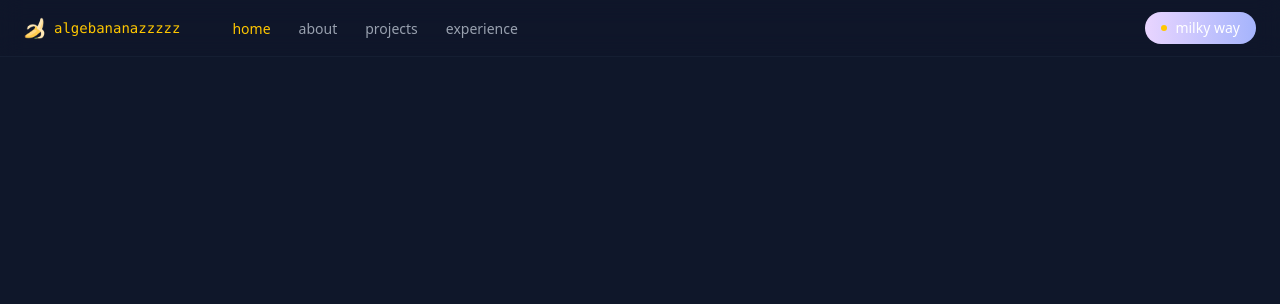
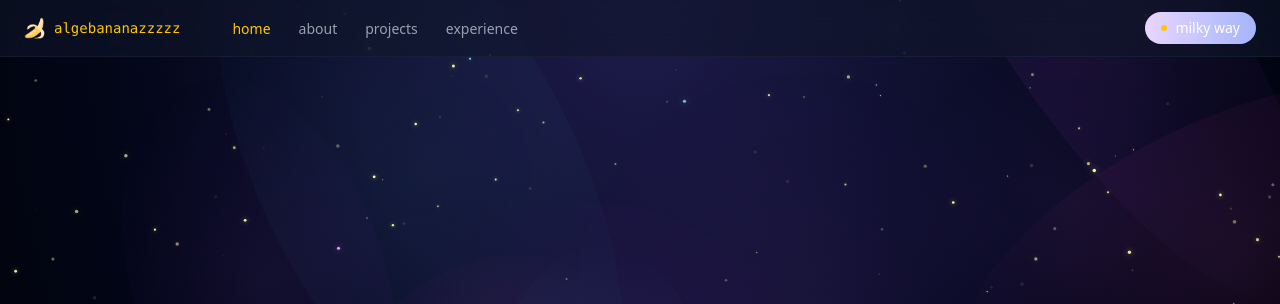
Before and after one commit to algebananazzzzz/algebananazzzzz.github.io, an Astro site: page / in a window 1280 px wide. Shown: the top 304 px of the page. Built offline with nearby package versions, Linux system fonts and the light colour scheme; Astro itself is replaced by a stand-in of ours; animation ran at ten frames a second.

Commit message:
feat: Cosmos canvas island with reduced-complexity fallback
Change-Id: I39a72eae256b3f32cc550858eb1d7a0f5f82f225
Co-Authored-By: Claude Sonnet 4.6 <noreply@anthropic.com>

```diff
--- /dev/null
+++ b/src/components/island/Cosmos.tsx
@@ -0,0 +1,106 @@
+import { useEffect, useRef } from 'react';
+import { useReducedComplexity } from '@/lib/useReducedComplexity';
+
+type Star = { x: number; y: number; r: number; phase: number; speed: number; hue: number };
+type Nebula = { x: number; y: number; rx: number; ry: number; rot: number; hue: number; alpha: number };
+
+const STAR_COUNT = 280;
+const NEBULA_COUNT = 18;
+
+export default function Cosmos() {
+  const ref = useRef<HTMLCanvasElement>(null);
+  const reduced = useReducedComplexity();
+
+  useEffect(() => {
+    const canvas = ref.current;
+    if (!canvas) return;
+    const ctx = canvas.getContext('2d', { alpha: true });
+    if (!ctx) return;
+
+    let stars: Star[] = [];
+    let nebulae: Nebula[] = [];
+    const dpr = Math.min(window.devicePixelRatio || 1, 2);
+
+    const resize = () => {
+      const w = window.innerWidth;
+      const h = window.innerHeight;
+      canvas.width = w * dpr;
+      canvas.height = h * dpr;
+      canvas.style.width = w + 'px';
+      canvas.style.height = h + 'px';
+      ctx.setTransform(dpr, 0, 0, dpr, 0, 0);
+
+      stars = Array.from({ length: STAR_COUNT }, () => ({
+        x: Math.random() * w, y: Math.random() * h,
+        r: 0.5 + Math.random() * 1.4,
+        phase: Math.random() * Math.PI * 2,
+        speed: 0.4 + Math.random() * 1.6,
+        hue: Math.random() < 0.85 ? 60 : (Math.random() < 0.5 ? 290 : 200),
+      }));
+      nebulae = Array.from({ length: NEBULA_COUNT }, () => ({
+        x: Math.random() * w, y: Math.random() * h,
+        rx: 120 + Math.random() * 220, ry: 80 + Math.random() * 160,
+        rot: Math.random() * Math.PI,
+        hue: Math.random() < 0.55 ? 280 : (Math.random() < 0.5 ? 320 : 200),
+        alpha: 0.04 + Math.random() * 0.05,
+      }));
+    };
+
+    resize();
+    window.addEventListener('resize', resize);
+
+    let raf = 0;
+    let last = performance.now();
+
+    const draw = (now: number) => {
+      const dt = (now - last) / 1000; last = now;
+      const w = window.innerWidth, h = window.innerHeight;
+      ctx.clearRect(0, 0, w, h);
+
+      nebulae.forEach(n => {
+        ctx.save();
+        ctx.translate(n.x, n.y); ctx.rotate(n.rot);
+        const grad = ctx.createRadialGradient(0, 0, 0, 0, 0, Math.max(n.rx, n.ry));
+        grad.addColorStop(0, `hsla(${n.hue}, 70%, 60%, ${n.alpha * 1.4})`);
+        grad.addColorStop(1, `hsla(${n.hue}, 70%, 50%, 0)`);
+        ctx.fillStyle = grad;
+        ctx.beginPath(); ctx.ellipse(0, 0, n.rx, n.ry, 0, 0, Math.PI * 2); ctx.fill();
+        ctx.restore();
+      });
+
+      stars.forEach(s => {
+        if (!reduced) s.phase += s.speed * dt;
+        const tw = reduced ? 1 : 0.55 + 0.45 * Math.sin(s.phase);
+        ctx.beginPath();
+        ctx.arc(s.x, s.y, s.r, 0, Math.PI * 2);
+        ctx.fillStyle = `hsla(${s.hue}, 90%, 80%, ${tw})`;
+        ctx.shadowColor = `hsla(${s.hue}, 90%, 70%, ${tw * 0.7})`;
+        ctx.shadowBlur = s.r * 4;
+        ctx.fill();
+      });
+      ctx.shadowBlur = 0;
+
+      if (!reduced) raf = requestAnimationFrame(draw);
+    };
+
+    if (reduced) {
+      draw(performance.now());
+    } else {
+      raf = requestAnimationFrame(draw);
+    }
+
+    return () => {
+      cancelAnimationFrame(raf);
+      window.removeEventListener('resize', resize);
+    };
+  }, [reduced]);
+
+  return (
+    <canvas
+      ref={ref}
+      aria-hidden="true"
+      className="fixed inset-0 z-0 pointer-events-none"
+      style={{ background: 'radial-gradient(ellipse at top, #1e1b4b 0%, #020617 60%, #000 100%)' }}
+    />
+  );
+}
--- a/src/layouts/Base.astro
+++ b/src/layouts/Base.astro
@@ -3,6 +3,7 @@ import '@/styles/global.css';
 import siteData from '@/content/site.yaml';
 import TopNav from '@/components/static/TopNav.astro';
 import Footer from '@/components/static/Footer.astro';
+import Cosmos from '@/components/island/Cosmos';
 
 export interface Props {
   title?: string;
@@ -48,7 +49,7 @@ const ogUrl = new URL(Astro.url.pathname, Astro.site).toString();
     Skip to content
   </a>
   <TopNav />
-  <slot name="background" />
+  <Cosmos client:idle />
   <main id="main-content" class="relative z-10">
     <slot />
   </main>
--- a/src/styles/v3.css
+++ b/src/styles/v3.css
@@ -1,3 +1,15 @@
 /* v3.css — scoped cosmic/astro animations + component styles
    that aren't worth expressing as Tailwind utilities. Filled
    in Phase 3 (Cosmos, Splash) and Phase 4 (Constellation). */
+
+body {
+  background:
+    radial-gradient(ellipse at 25% 10%, rgba(126, 34, 206, 0.18), transparent 50%),
+    radial-gradient(ellipse at 75% 80%, rgba(0, 223, 213, 0.10), transparent 60%),
+    #020617;
+}
+
+/* On phones, hide the canvas — body's CSS background carries the night sky */
+@media (max-width: 720px) {
+  canvas[aria-hidden="true"][class*="fixed"] { display: none; }
+}
```
